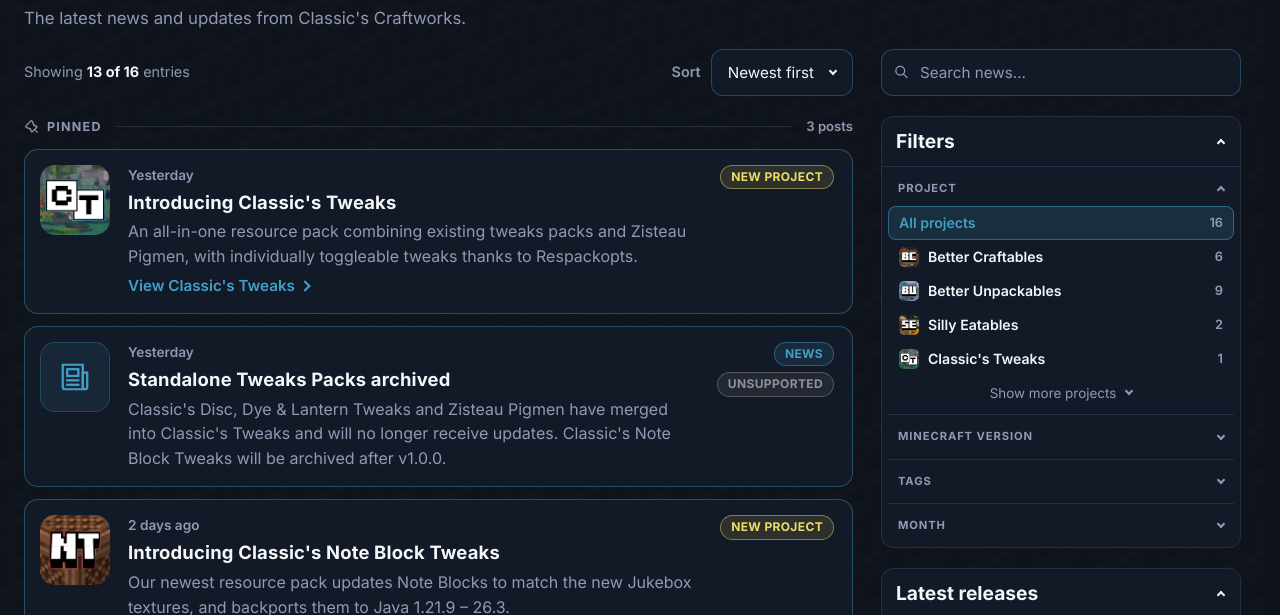
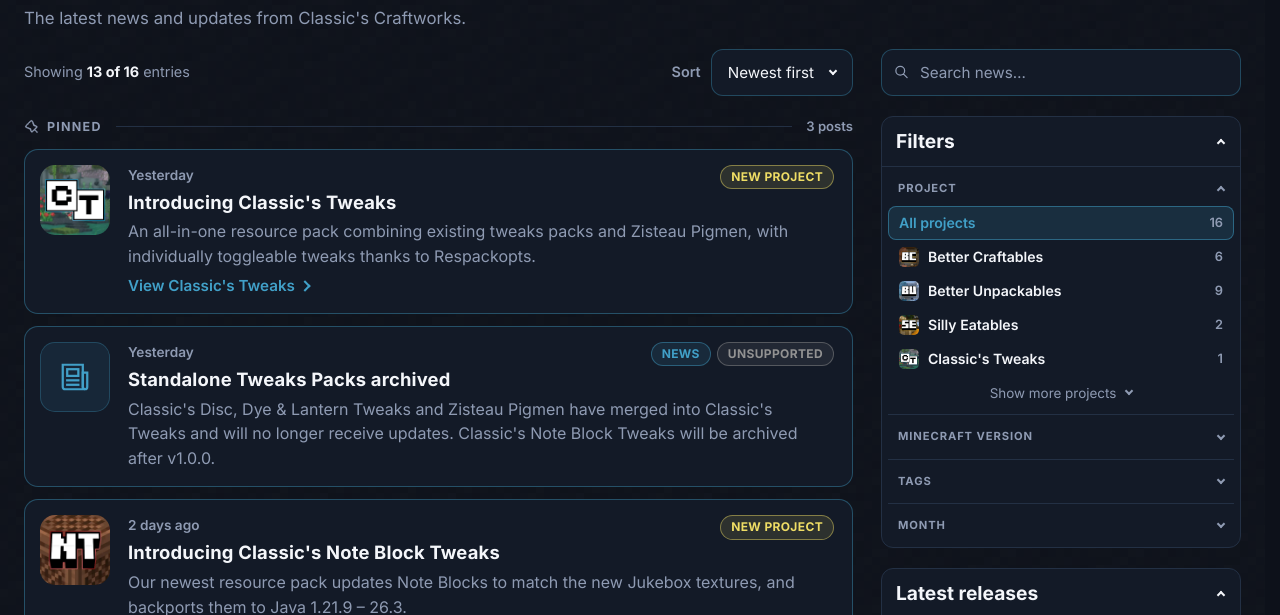
Before and after one commit to Classics-Craftworks/Website, a plain HTML site: page news.html in a window 1280 px wide. Shown: the part 155-770 px from the top of the page. Drawn offline with Linux system fonts and the light colour scheme.

Commit message:
Move tags back to top row, and expand width for text

```diff
--- a/styles.css
+++ b/styles.css
@@ -3358,12 +3358,28 @@ body.has-announcement .back-to-top {
 .news-item-body .news-link { margin-top: 0; }
 .news-item-body .news-title { margin: 0; }
 .news-item-body .news-text { margin: 0; }
-/* Tags: right-hand column, right-aligned. */
+/* Tags: right-hand column, side by side and right-aligned. */
 .news-item-tags {
   display: flex;
-  flex-direction: column;
-  align-items: flex-end;
+  flex-direction: row;
+  flex-wrap: nowrap;
+  justify-content: flex-end;
+  align-items: flex-start;
   gap: 6px;
+}
+
+/* Desktop: the entry's text rows are laid out directly on the entry's grid, so the tags only
+   take up space beside the date and title, and the description/projects/link use the full width below them. */
+@media (min-width: 601px) {
+  .news-item-detailed { row-gap: 5px; }
+  .news-item-detailed .news-item-body { display: contents; }
+  .news-item-detailed .news-item-media { grid-column: 1; grid-row: 1 / span 3; }
+  .news-item-detailed .news-meta { grid-column: 2; grid-row: 1; justify-self: start; }
+  .news-item-detailed .news-item-tags { grid-column: 3; grid-row: 1 / span 2; }
+  .news-item-detailed .news-title { grid-column: 2; grid-row: 2; }
+  .news-item-detailed .news-text,
+  .news-item-detailed .news-projects { grid-column: 2 / -1; }
+  .news-item-detailed .news-item-body .news-link { grid-column: 2 / -1; justify-self: start; }
 }
 
 /* Pinned entry: outlined in the accent colour (its "Pinned" heading is a news-group-head). */
```
